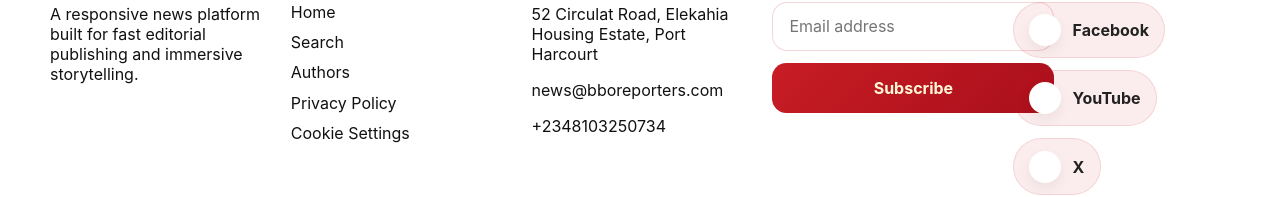
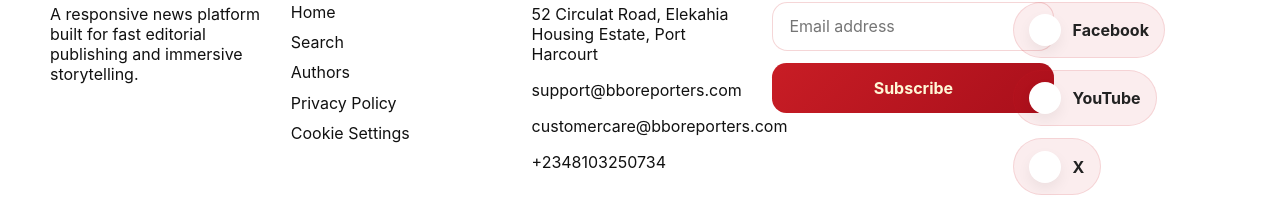
Before and after one commit to jgina/BBOreporters, a React (Create React App) app in the folder frontend/: page / in a window 1280 px wide. Shown: the part 1474-1671 px from the top of the page. Built offline with nearby package versions, Linux system fonts and the light colour scheme; no server answers; some icons are missing.

Commit message:
Email updated

```diff
--- a/frontend/src/components/Footer.js
+++ b/frontend/src/components/Footer.js
@@ -50,7 +50,8 @@ const Footer = () => {
         <section>
           <h3>Contact</h3>
           <p>52 Circulat Road, Elekahia Housing Estate, Port Harcourt</p>
-          <p>news@bboreporters.com</p>
+          <p>support@bboreporters.com</p>
+          <p>customercare@bboreporters.com</p>
           <p>+2348103250734</p>
         </section>
         <section>
--- a/frontend/src/pages/HomePage.js
+++ b/frontend/src/pages/HomePage.js
@@ -112,8 +112,8 @@ const HomePage = () => {
   const stripHtml = (content = '') => content.replace(/<[^>]+>/g, '');
 
   // --- Metadata Logic ---
-  const siteUrl = "https://thebboreporters.com";
-  const metaTitle = topStory ? `${topStory.title} | TheBBOreporters` : 'TheBBOreporters | Breaking News & Local Coverage';
+  const siteUrl = "https://bboreporters.com";
+  const metaTitle = topStory ? `${topStory.title} | BBOreporters` : 'BBOreporters | Breaking News & Local Coverage';
   const metaDescription = topStory
     ? (topStory.excerpt || stripHtml(topStory.content).slice(0, 150) + '...')
     : 'Stay updated with breaking news, politics, business, sports, and more.';
```
